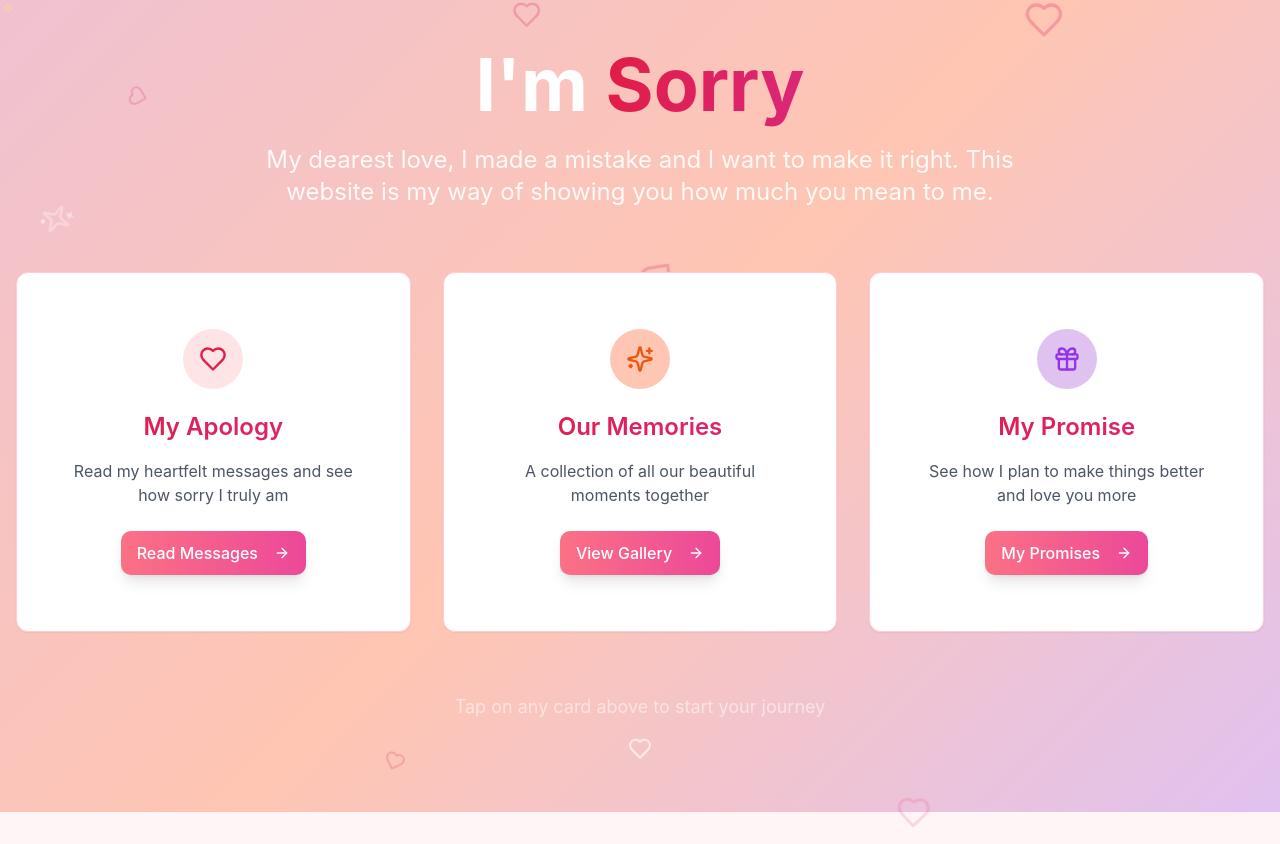
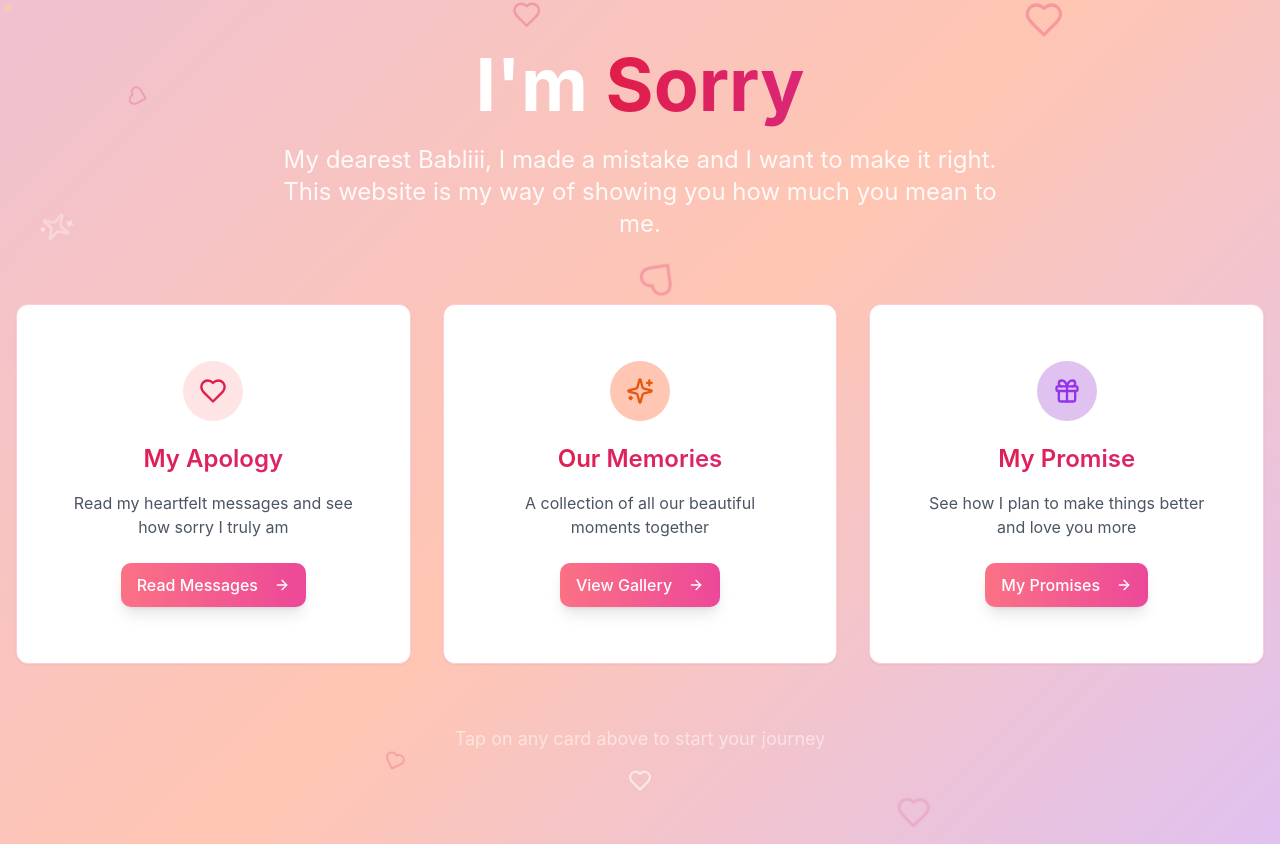
Before and after one commit to vardhanghelani/hc001-, a React (Vite) app: page / in a window 1280 px wide. Before the commit the page ends 812 px from the top, so only its background shows below. Built offline with nearby package versions, Linux system fonts and the light colour scheme; the HTML template or start-up script is replaced by a standard one.

Commit message:
Manual code updates made to file: src/pages/Index.tsx

```diff
--- a/src/pages/Index.tsx
+++ b/src/pages/Index.tsx
@@ -120,7 +120,7 @@ const Index = () => {
             animate={{ opacity: 1 }}
             transition={{ delay: 0.5, duration: 1 }}
           >
-            My dearest love, I made a mistake and I want to make it right. This
+            My dearest Babliii, I made a mistake and I want to make it right. This
             website is my way of showing you how much you mean to me.
           </motion.p>
         </motion.div>
```
